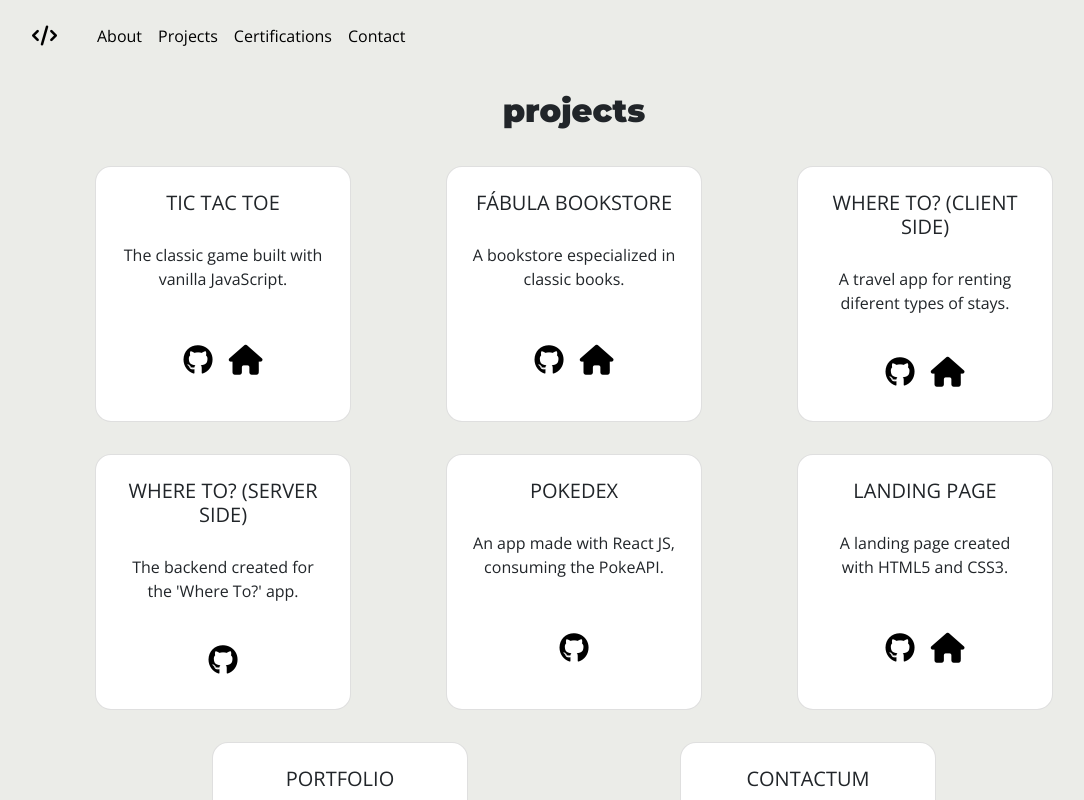
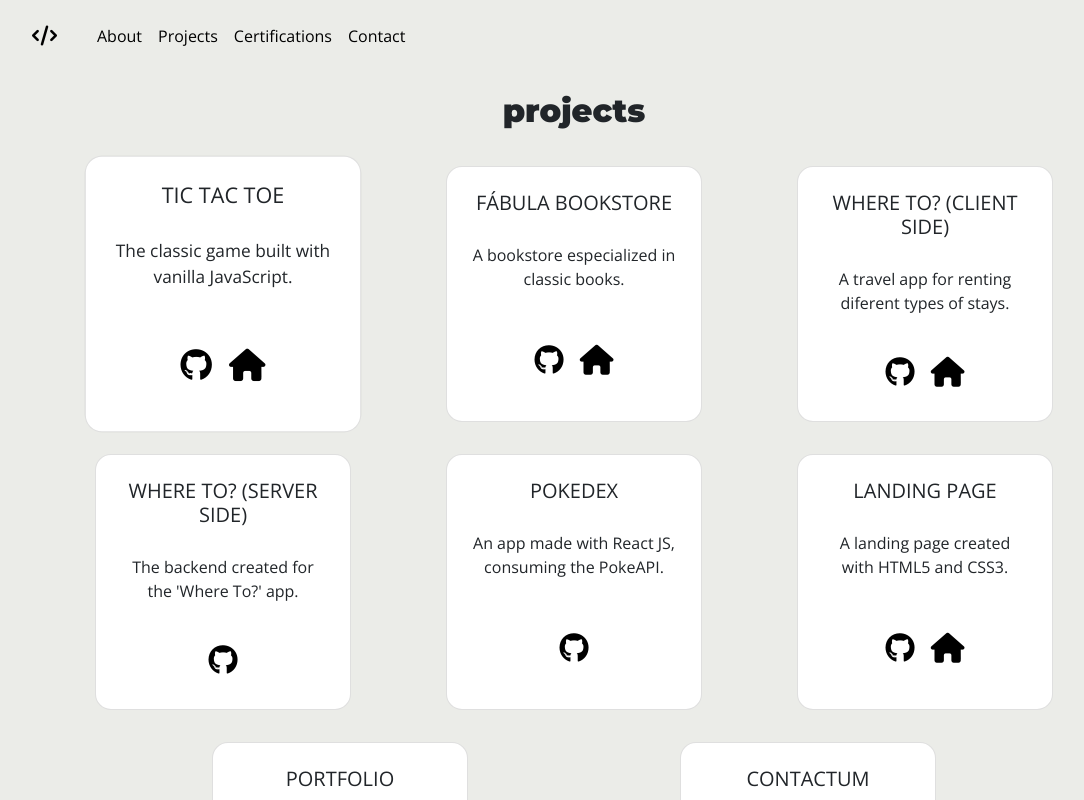
Before and after one commit to daniellenasc/portfolio, a React (Create React App) app: page /projects in a window 1280 px wide. In both pictures the pointer is over the element 289 px from the left and 294 px from the top of the page. Shown: the top 800 px of the page, without its empty margins (66-1150 px from the left). Built offline with nearby package versions, Linux system fonts and the light colour scheme.

Commit message:
add transition - cards

```diff
--- a/src/components/CardCertifications/CardCertifications.css
+++ b/src/components/CardCertifications/CardCertifications.css
@@ -4,6 +4,11 @@
   border-radius: 1rem;
   background-color: white;
   width: 50vw;
+  transition: transform 450ms;
+}
+
+.card-certification:hover {
+  transform: scale(1.08);
 }
 
 .card-white-bg {
@@ -17,4 +22,5 @@
 .card-certification-link:hover {
   color: var(--secondary-color);
   transition: 300ms ease-in-out;
+  cursor: pointer;
 }
--- a/src/components/CardProjects/CardProjects.css
+++ b/src/components/CardProjects/CardProjects.css
@@ -10,6 +10,11 @@
   border-radius: 1rem;
   margin: 1rem;
   padding: 0.5rem;
+  transition: transform 450ms;
+}
+
+.card-project:hover {
+  transform: scale(1.08);
 }
 
 .card-project-bg {
--- a/src/pages/Contact/Contact.css
+++ b/src/pages/Contact/Contact.css
@@ -34,6 +34,11 @@
   height: 5rem;
   border: none;
   margin: 1.2rem;
+  transition: transform 450ms;
+}
+
+.contact-button-container button:hover {
+  transform: scale(1.15);
 }
 
 .contact-button-container button a {
@@ -42,11 +47,13 @@
   color: rgba(0, 0, 0);
   margin: none;
   border: none;
+
 }
 
 .contact-button-container button a:hover {
   color: var(--secondary-color);
   transition: 300ms ease-in-out;
+
 }
 
 .contact-img img {
```
